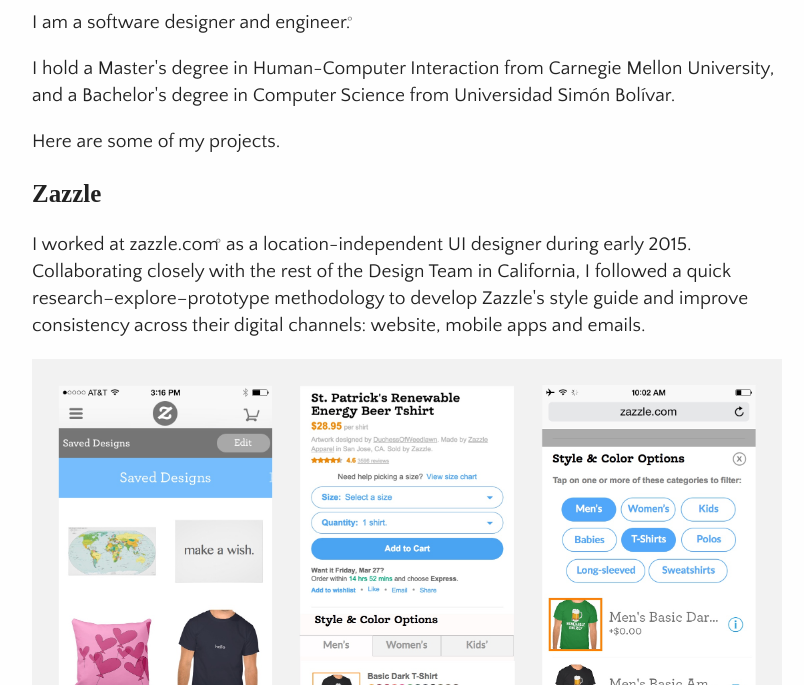
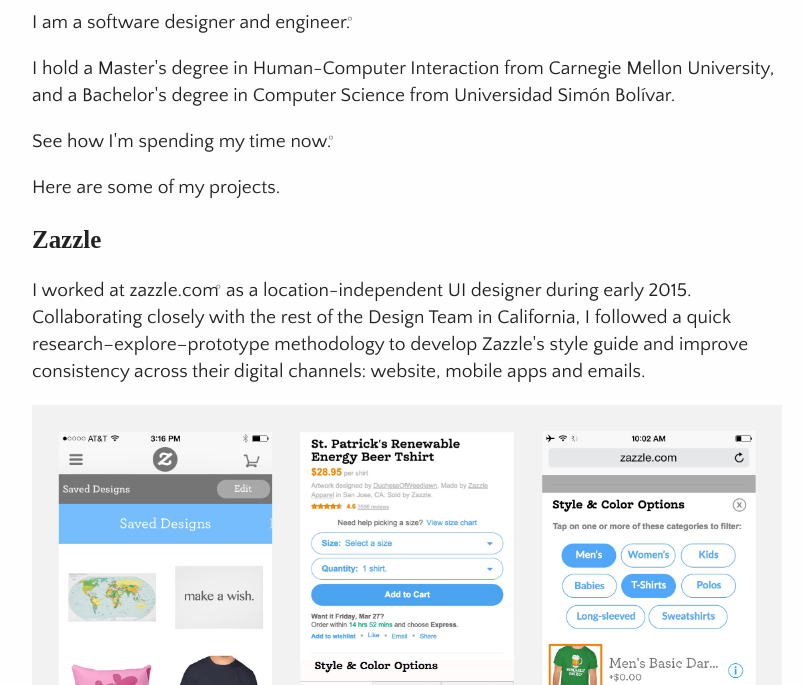
Before and after one commit to alemacgo/magia.se, a plain HTML site: page index.html in a window 1280 px wide. Shown: the part 115-800 px from the top of the page, without its empty margins (233-1037 px from the left). Drawn offline with nearby package versions, Linux system fonts and the light colour scheme; a web font is replaced by a local one.

Commit message:
Add link to /now/

```diff
--- a/index.html
+++ b/index.html
@@ -30,6 +30,7 @@
             <p>I hold a Master's degree in Human-Computer Interaction from Carnegie Mellon University,
             and a Bachelor's degree in Computer Science from Universidad Simón Bolívar.</p>
 
+            <p>See how I'm spending my time <a href="/now/">now.</a></p>
             <p>Here are some of my projects.</p>
 
             <h2>Zazzle</h2>
```
